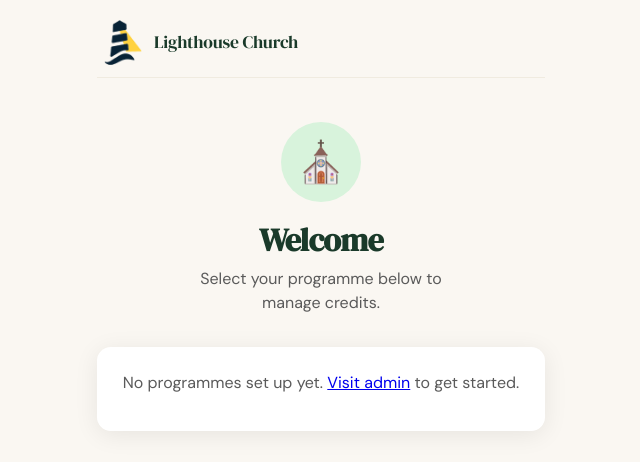
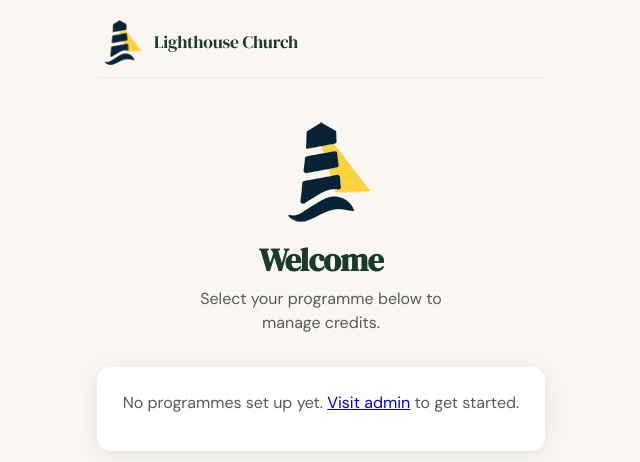
Before and after one commit to resolvedlogic-nsw/4pmdinners, a Django app: page / in a window 1280 px wide. Shown: the top 462 px of the page, without its empty margins (319-959 px from the left). Run offline with Django 5.2, Linux system fonts and the light colour scheme; data that the repository does not hold is empty.

Commit message:
Update home.html

```diff
--- a/templates/home.html
+++ b/templates/home.html
@@ -1,9 +1,10 @@
 {% extends "base.html" %}
+{% load static %}
 {% block title %}Lighthouse Church — Credits{% endblock %}
 {% block content %}
 
 <div class="animate-in" style="text-align:center; margin-bottom: 32px; padding-top: 16px;">
-  <div style="width:80px; height:80px; background: var(--green-pale); border-radius:50%; display:flex; align-items:center; justify-content:center; margin: 0 auto 20px; font-size:2.5rem;">⛪</div>
+  <img src="{% static 'logo.png' %}" alt="Lighthouse Church Logo" style="width: 100px; height: auto; margin: 0 auto 20px; display: block;">
   <h1 style="margin-bottom:8px;">Welcome</h1>
   <p style="font-size:1rem; max-width:300px; margin:0 auto;">Select your programme below to manage credits.</p>
 </div>
```
